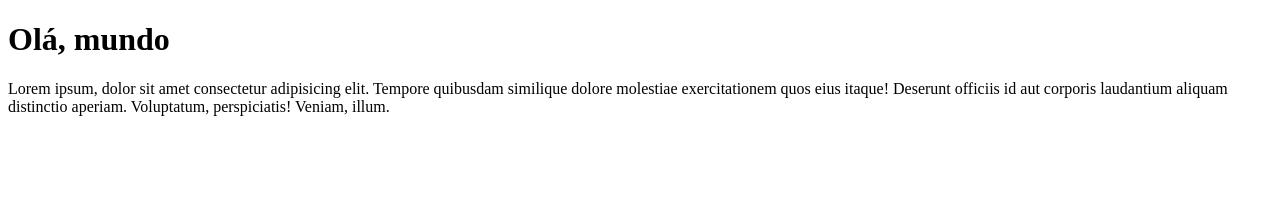
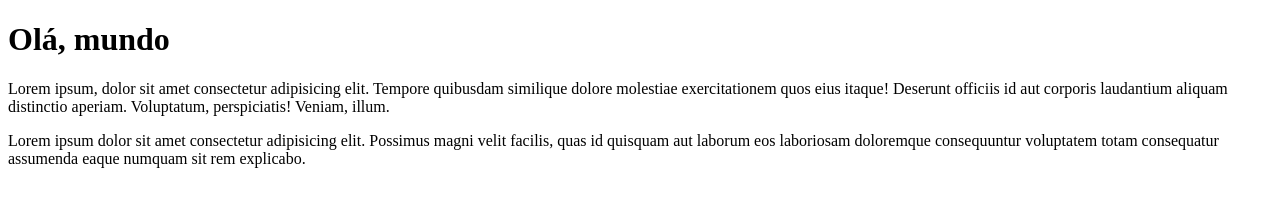
Before and after one commit to hexmiko/Ola-Mundo, a plain HTML site: page site-exemplo/index.html in a window 1280 px wide. Drawn offline with Linux system fonts and the light colour scheme.

Commit message:
Adicionei um parágrafo

```diff
--- a/site-exemplo/index.html
+++ b/site-exemplo/index.html
@@ -8,5 +8,6 @@
 <body>
     <h1>Olá, mundo</h1>
     <p>Lorem ipsum, dolor sit amet consectetur adipisicing elit. Tempore quibusdam similique dolore molestiae exercitationem quos eius itaque! Deserunt officiis id aut corporis laudantium aliquam distinctio aperiam. Voluptatum, perspiciatis! Veniam, illum.</p>
+    <p>Lorem ipsum dolor sit amet consectetur adipisicing elit. Possimus magni velit facilis, quas id quisquam aut laborum eos laboriosam doloremque consequuntur voluptatem totam consequatur assumenda eaque numquam sit rem explicabo.</p>
 </body>
 </html>
```
